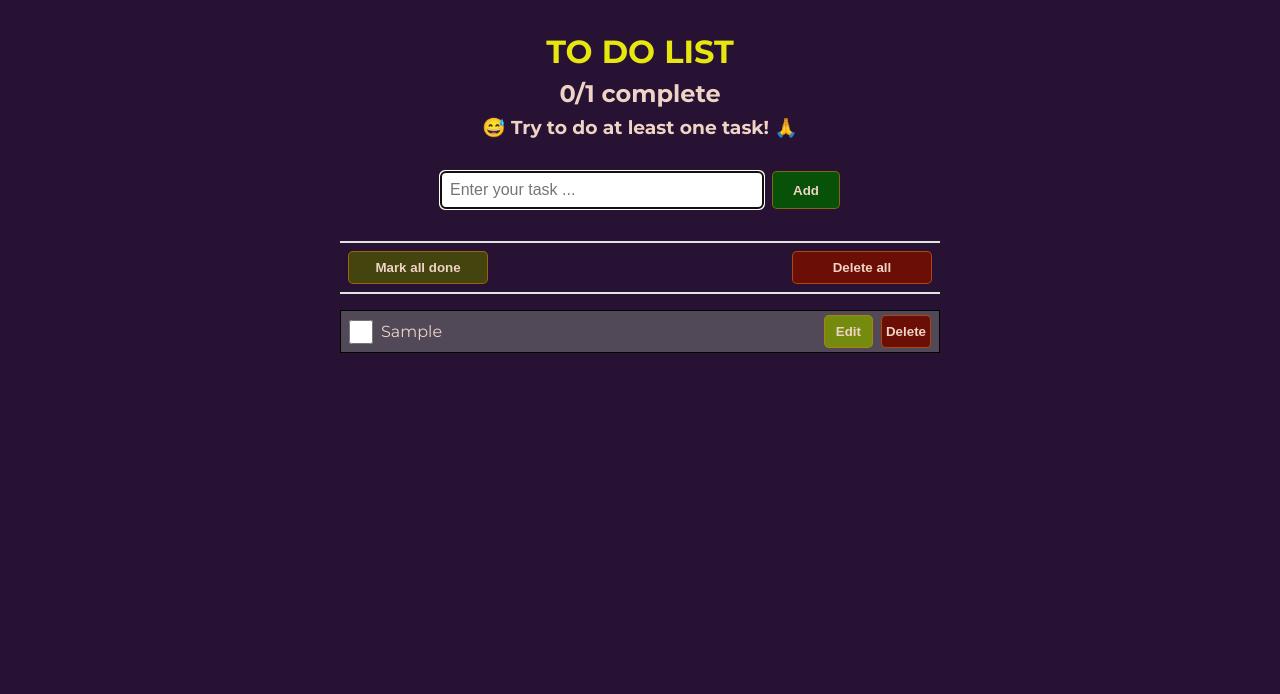
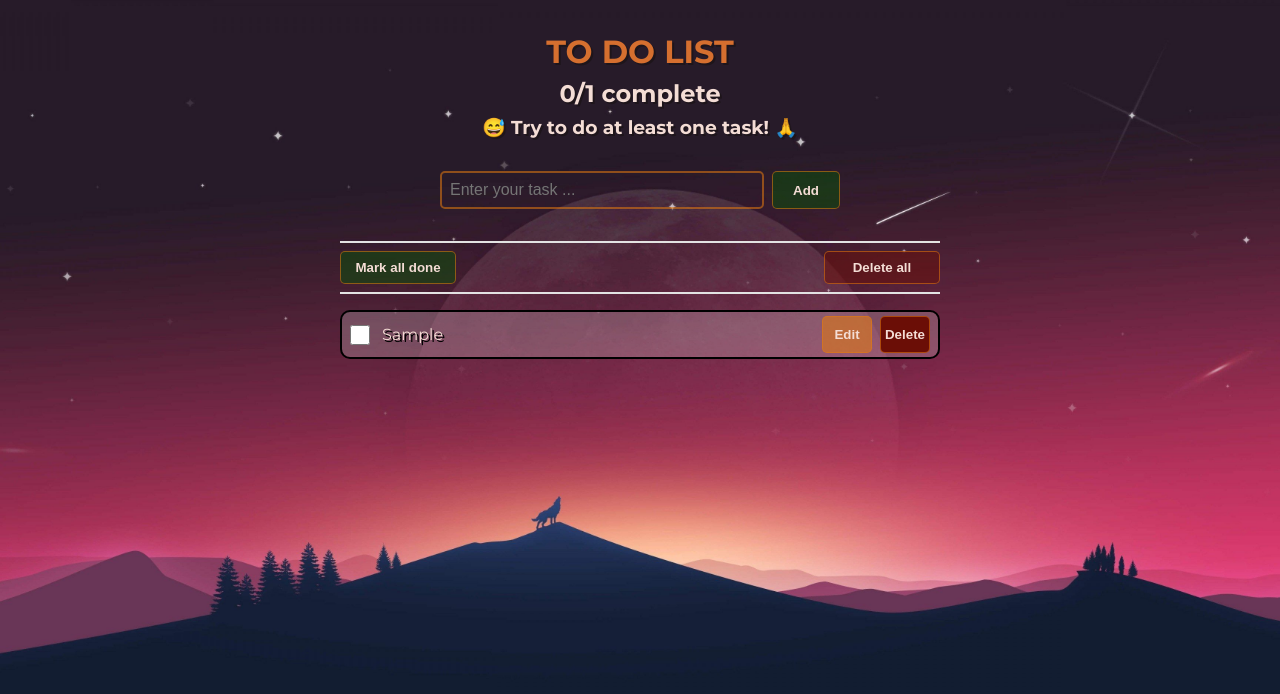
Before and after one commit to dat-nt/todo-list, a React (Create React App) app: page / in a window 1280 px wide. Both pictures are taken after typing "Sample" into the empty fields and a click on the button "Add". Shown: the top 694 px of the page. Built offline with nearby package versions, Linux system fonts and the light colour scheme.

Commit message:
Update UI, add some features

```diff
--- a/src/App.js
+++ b/src/App.js
@@ -39,6 +39,18 @@ function App() {
         })
     }
 
+    const clearAllMark = () => {
+        setTasks(prev => {
+            const newTasks = prev.map((task) => {
+                return {
+                    ...task,
+                    isDone: false
+                }
+            });
+            return newTasks;
+        })
+    }
+
     const deleteTask = (indexToDelete) => {
         setTasks(prev => {
             const newTasks = prev.filter((task, index) => indexToDelete !== index);
@@ -56,6 +68,10 @@ function App() {
             newTasks[renameIndex].name = newName;
             return newTasks;
         })
+    }
+
+    const isAllDone = () => {
+        return tasks.filter(task => task.isDone === false).length === 0;
     }
 
     const totalTask = tasks.length;
@@ -93,6 +109,8 @@ function App() {
                 <TaskControl
                     onDeleteAll={deleteAllTasks}
                     onMarkAll={markAllTasksDone}
+                    onClearAll={clearAllMark}
+                    isAllDone={isAllDone}
                 /> : null}
 
             {tasks.map((task, index) => (
--- a/src/components/EditTask/EditTask.module.css
+++ b/src/components/EditTask/EditTask.module.css
@@ -1,12 +1,24 @@
 .editForm {
     position: absolute;
-    left: 0;
-    margin: 0 auto;
-    max-width: 100%;
-    width: 600px;
+    left: -2px;
+    width: calc(100% + 4px);
     min-width: var(--min-width);
+    background-color: #bab2d6;
+    border: 2px solid #000;
+    border-radius: 10px;
+    animation: fadeIn linear 0.4s;
     display: flex;
-    background-color: rgb(186, 178, 214);
+}
+
+@keyframes fadeIn {
+    from {
+        opacity: 0;
+        transform: scaleY(2);
+    }
+    to {
+        opacity: 1;
+        transform: scaleY(1);
+    }
 }
 
 .editInput {
@@ -14,6 +26,7 @@
     border: none;
     padding: 0 8px;
     font-size: 16px;
+    outline: none;
     background-color: transparent;
 }
 
@@ -21,7 +34,10 @@
     background-color: rgb(69, 19, 139);
     color: var(--text-color);
     font-weight: bold;
-    padding: 12px 24px;
+    width: 114px;
+    padding: 16px 0;
     border: none;
+    border-top-right-radius: 10px;
+    border-bottom-right-radius: 10px;
     cursor: pointer;
 }
--- a/src/components/GlobalStyles/GlobalStyles.css
+++ b/src/components/GlobalStyles/GlobalStyles.css
@@ -1,8 +1,8 @@
 @import url('https://fonts.googleapis.com/css2?family=Montserrat:ital,wght@0,100..900;1,100..900&display=swap');
 
 :root {
-    --text-color: #efd3c5;
-    --min-width: 300px;
+    --text-color: #f4ddd5;
+    --min-width: 340px;
 }
 
 * {
@@ -18,22 +18,23 @@ html {
 
 body {
     color: var(--text-color);
-    background-color: rgb(39, 18, 51);
     margin: 0 auto;
+    background: url('../../assets/image/bg-image.jpg') center/cover no-repeat fixed;
 }
 
 .App {
-    padding: 0 8px;
+    padding: 0 8px 32px 8px;
 }
 
 .appHeader {
     text-align: center;
     margin: 32px auto;
     min-width: var(--min-width);
+    text-shadow: 2px 2px #0e0b015a;
 }
 
 .appHeader h1 {
-    color: rgb(231, 231, 13);
+    color: #d56f2f;
 }
 
 .appHeader h2,
--- a/src/components/Task/Task.module.css
+++ b/src/components/Task/Task.module.css
@@ -6,27 +6,31 @@
     width: 600px;
     max-width: 100%;
     min-width: var(--min-width);
-    border: 1px solid #000;
-    background-color: rgb(81, 72, 88);
+    border: 2px solid #000;
+    border-radius: 10px;
+    background-color: rgba(255, 255, 255, 0.2);
     padding: 4px 8px;
-    transition: all 0.3s linear;
+    transition: all 0.4s linear;
     position: relative;
 }
 
 .done {
-    background-color: rgb(120, 95, 203);
+    background-color: rgb(35, 83, 42, 0.6);
 }
 
 .taskCheck {
-    accent-color: green;
-    height: 24px;
-    width: 24px;
+    accent-color: rgb(169, 187, 198);
+    height: 20px;
+    width: 20px;
     cursor: pointer;
 }
 
 .taskName {
     flex: 1;
-    margin: 0 8px;
+    margin: 0 12px;
+    padding: 4px 0;
+    text-shadow: 2px 2px rgb(0, 0, 0);
+    text-wrap: wrap;
 }
 
 .done .taskName {
@@ -35,6 +39,8 @@
 
 .btn {
     font-weight: bold;
+    width: 50px;
+    padding: 10px 0;
     border: 1px solid #e37a118c;
     border-radius: 5px;
     cursor: pointer;
@@ -42,17 +48,14 @@
 }
 
 .editButton {
-    background-color: rgb(116, 139, 14);
-    padding: 8px 11px;
+    background-color: #e37a118c;
 }
 
 .disabled {
-    cursor: no-drop;
-    opacity: 0.5;
+    visibility: hidden;
 }
 
 .deleteButton {
     background-color: rgb(107, 14, 6);
-    padding: 8px 4px;
     margin-left: 8px;
 }
--- a/src/components/TaskControl/TaskControl.module.css
+++ b/src/components/TaskControl/TaskControl.module.css
@@ -7,13 +7,13 @@
     display: flex;
     justify-content: space-between;
     align-items: center;
-    padding: 8px 8px;
+    padding: 8px 0;
     border-top: 2px rgb(227, 227, 227) solid;
     border-bottom: 2px rgb(227, 227, 227) solid;
 }
 
 .btn {
-    width: 140px;
+    width: 116px;
     color: var(--text-color);
     border: 1px solid #e37a118c;
     border-radius: 5px;
@@ -22,8 +22,8 @@
     cursor: pointer;
 }
 .markButton {
-    background-color: #44440e;
+    background-color: rgba(8, 81, 8, 0.5);
 }
 .deleteButton {
-    background-color: #6b0e06;
+    background-color: rgba(107, 14, 6, 0.5);
 }
--- a/src/components/TaskControl/index.js
+++ b/src/components/TaskControl/index.js
@@ -1,13 +1,28 @@
 import clsx from "clsx";
 import styles from "./TaskControl.module.css";
+import { useState } from "react";
 
-function TaskControl({ onDeleteAll, onMarkAll }) {
+function TaskControl({ onDeleteAll, onMarkAll, onClearAll, isAllDone }) {
+    const [doneAll, setDoneAll] = useState(isAllDone);
+
+    const handleClick = () => {
+        if (!doneAll) {
+            onMarkAll();
+        }
+        else {
+            onClearAll();
+        }
+        setDoneAll(prev => !prev);
+    }
+
     return (
         <div className={styles.container}>
             <button
                 className={clsx(styles.btn, styles.markButton)}
-                onClick={() => onMarkAll()}
-            >Mark all done</button>
+                onClick={() => handleClick()}
+            >
+                {doneAll ? "Clear all mark" : "Mark all done"}
+            </button>
 
             <button
                 className={clsx(styles.btn, styles.deleteButton)}
--- a/src/components/TaskForm/TaskForm.module.css
+++ b/src/components/TaskForm/TaskForm.module.css
@@ -14,10 +14,13 @@
     padding: 8px 8px;
     margin-right: 8px;
     font-size: 16px;
+    outline: none;
+    background-color: transparent;
+    color: aliceblue;
 }
 
 .addButton {
-    background-color: rgb(8, 81, 8);
+    background-color: rgba(8, 81, 8, 0.5);
     color: var(--text-color);
     font-weight: bold;
     padding: 8px 20px;
```
Also changed, not shown: src/assets/image/bg-image.jpg (added).
